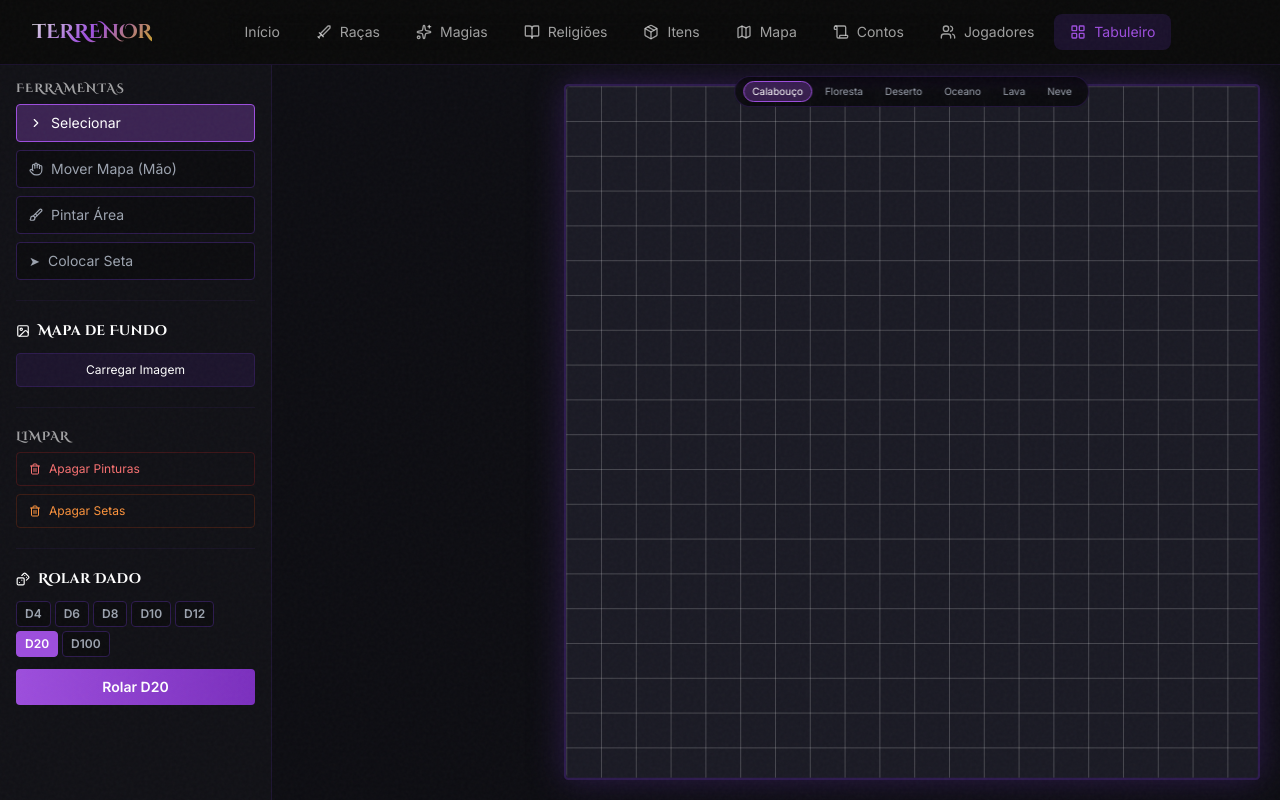
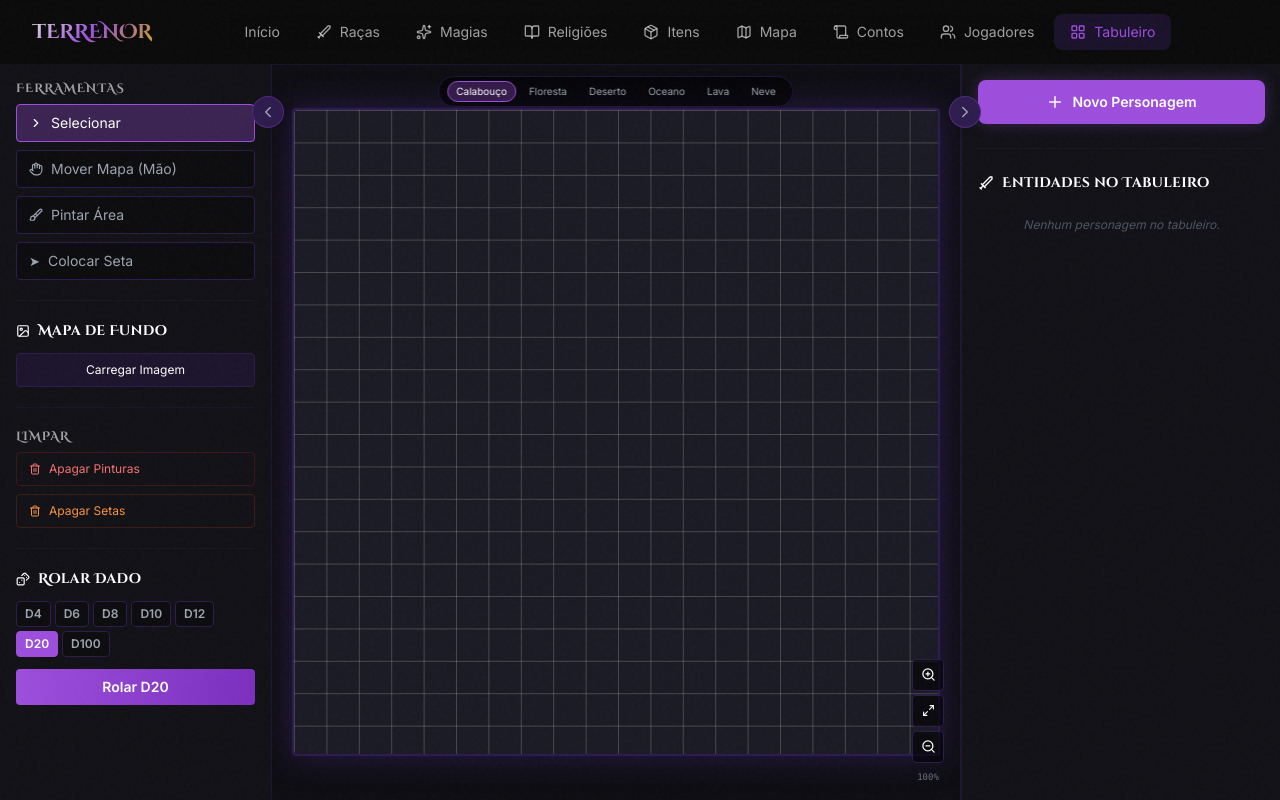
Before and after one commit to lukitas900/Terrenor, a React (Vite) app: page /tabuleiro in a window 1280 px wide. Built offline with nearby package versions, Linux system fonts and the light colour scheme.

Commit message:
feat - tentando ajuste

```diff
--- a/src/pages/Tabletop/TabletopPage.tsx
+++ b/src/pages/Tabletop/TabletopPage.tsx
@@ -1,17 +1,87 @@
+import { useState, useEffect } from 'react';
 import { TabletopProvider } from './TabletopContext';
 import { MapBoard } from './MapBoard';
 import { LeftSidebar } from './LeftSidebar';
 import { RightSidebar } from './RightSidebar';
+import { ChevronLeft, ChevronRight, Menu, Settings } from 'lucide-react';
 
 export const TabletopPage = () => {
+  const [leftOpen, setLeftOpen] = useState(true);
+  const [rightOpen, setRightOpen] = useState(true);
+
+  useEffect(() => {
+    const handleResize = () => {
+      const mobile = window.innerWidth < 1200;
+      if (mobile) {
+        setLeftOpen(false);
+        setRightOpen(false);
+      } else {
+        setLeftOpen(true);
+        setRightOpen(true);
+      }
+    };
+    handleResize();
+    window.addEventListener('resize', handleResize);
+    return () => window.removeEventListener('resize', handleResize);
+  }, []);
+
   return (
     <TabletopProvider>
-      <div className="flex h-screen w-full overflow-hidden pt-16 mt-0 bg-[#0d0d12]">
-        <LeftSidebar />
-        <div className="flex-1 relative h-full shrink">
+      <div className="flex h-screen w-full overflow-hidden pt-16 mt-0 bg-[#0d0d12] relative">
+
+        {/* Left Sidebar Toggle (Floating if closed) */}
+        {!leftOpen && (
+          <button
+            onClick={() => setLeftOpen(true)}
+            className="absolute left-6 top-6 z-[100] bg-[#1a0b2e]/80 backdrop-blur-md border border-[#9d4edd]/50 p-3 rounded-xl text-[#9d4edd] hover:text-white shadow-[0_0_20px_rgba(157,78,221,0.3)] transition-all hover:scale-110 active:scale-95 group"
+            title="Abrir Ferramentas"
+          >
+            <Menu size={24} className="group-hover:rotate-12 transition-transform" />
+          </button>
+        )}
+
+        {/* Left Sidebar Content */}
+        <div className={`transition-all duration-500 ease-in-out ${leftOpen ? 'w-[17rem] translate-x-0' : 'w-0 -translate-x-full opacity-0 overflow-hidden'} h-full shrink-0 relative border-r border-[#2d1b4e]/50 z-50 bg-[#111116]`}>
+          <div className="w-[17rem] h-full relative">
+            <LeftSidebar />
+            <button
+              onClick={() => setLeftOpen(false)}
+              className="absolute -right-3 top-8 bg-[#2d1b4e] border border-[#9d4edd]/30 rounded-full p-1.5 text-gray-400 hover:text-[#9d4edd] z-[70] transition-all shadow-xl hover:bg-[#1a0b2e]"
+            >
+              <ChevronLeft size={18} />
+            </button>
+          </div>
+        </div>
+
+        {/* Map Board */}
+        <div className="flex-1 relative h-full shrink overflow-hidden bg-[#0d0d12]">
           <MapBoard />
         </div>
-        <RightSidebar />
+
+        {/* Right Sidebar Content */}
+        <div className={`transition-all duration-500 ease-in-out ${rightOpen ? 'w-[20rem] translate-x-0' : 'w-0 translate-x-full opacity-0 overflow-hidden'} h-full shrink-0 relative border-l border-[#2d1b4e]/50 z-50 bg-[#111116]`}>
+           <div className="w-[20rem] h-full relative">
+             <RightSidebar />
+             <button
+               onClick={() => setRightOpen(false)}
+               className="absolute -left-3 top-8 bg-[#2d1b4e] border border-[#9d4edd]/30 rounded-full p-1.5 text-gray-400 hover:text-[#9d4edd] z-[70] transition-all shadow-xl hover:bg-[#1a0b2e]"
+             >
+               <ChevronRight size={18} />
+             </button>
+           </div>
+        </div>
+
+        {/* Right Sidebar Toggle (Floating if closed) */}
+        {!rightOpen && (
+          <button
+            onClick={() => setRightOpen(true)}
+            className="absolute right-6 top-6 z-[100] bg-[#1a0b2e]/80 backdrop-blur-md border border-[#9d4edd]/50 p-3 rounded-xl text-[#9d4edd] hover:text-white shadow-[0_0_20px_rgba(157,78,221,0.3)] transition-all hover:scale-110 active:scale-95 group"
+            title="Abrir Dashboard"
+          >
+            <Settings size={24} className="group-hover:rotate-90 transition-transform duration-500" />
+          </button>
+        )}
+
       </div>
     </TabletopProvider>
   );
```
